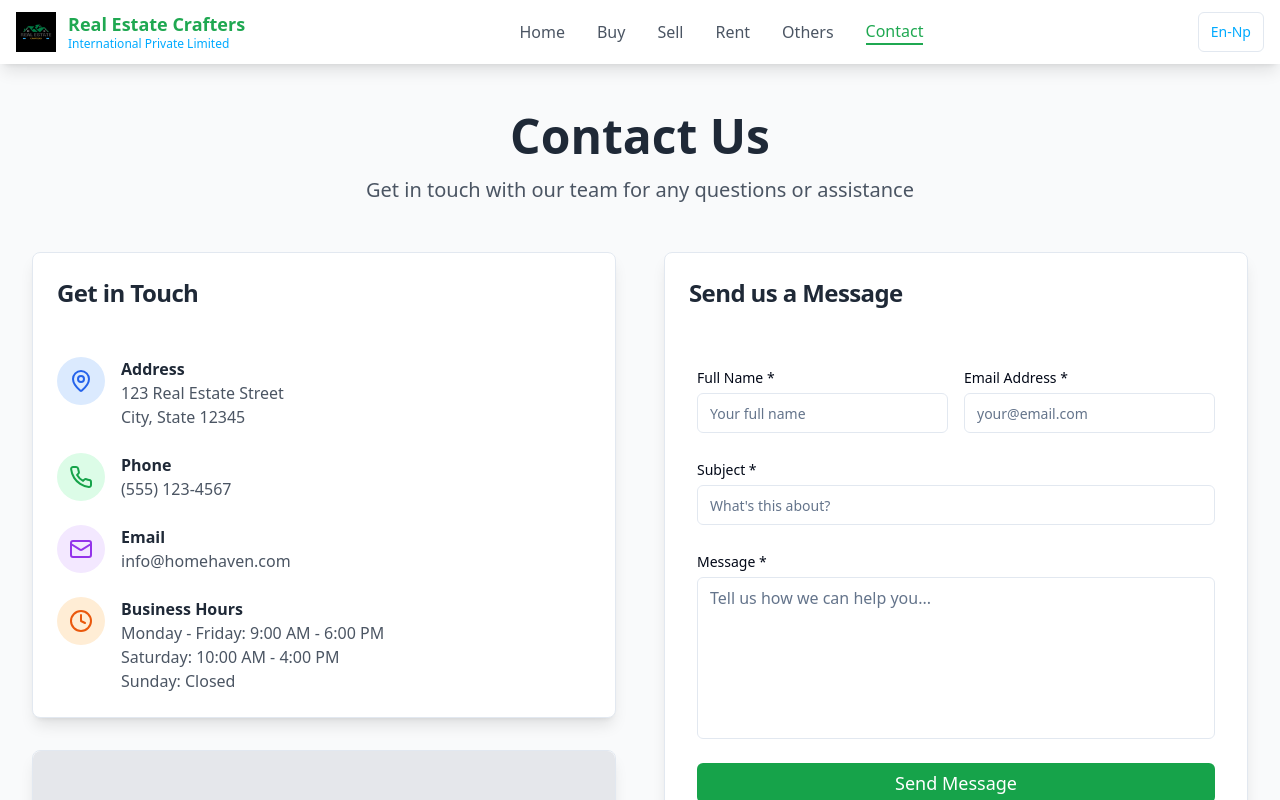
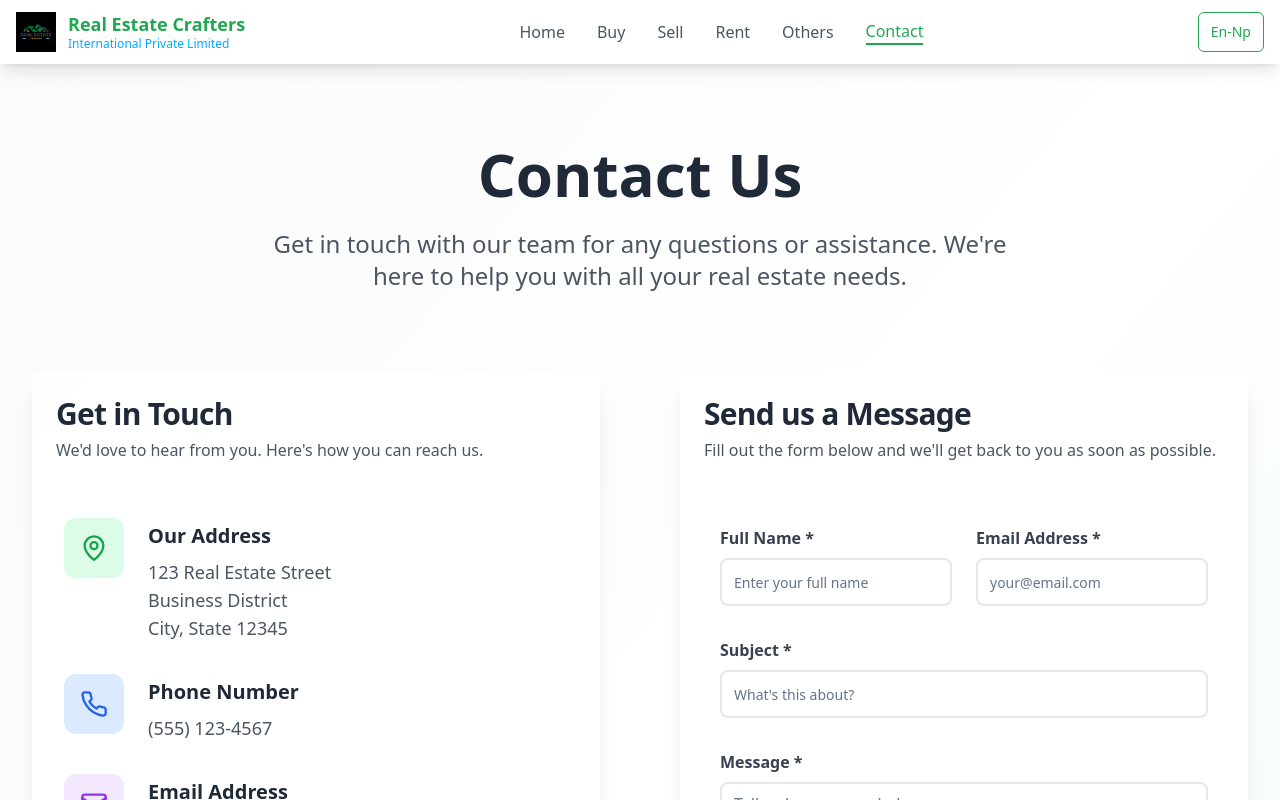
Before and after one commit to Prabesh2059/rent-repair-hub, a React (Vite) app: page /contact in a window 1280 px wide. Shown: the top 800 px of the page. Built offline with nearby package versions, Linux system fonts and the light colour scheme.

Commit message:
Fix: Contact page styling and language toggle
- Changed language toggle bar color to green.
- Improved contact page aesthetics by adjusting gaps and margins.

```diff
--- a/src/components/Navigation.tsx
+++ b/src/components/Navigation.tsx
@@ -67,12 +67,12 @@ const Navigation = () => {
             ))}
           </div>
 
-          {/* Language Toggle Only */}
+          {/* Language Toggle with Green Colors */}
           <div className="hidden md:flex items-center space-x-4">
             <Button
               variant="outline"
               onClick={toggleLanguage}
-              className="border-brand-blue text-brand-blue hover:bg-brand-blue hover:text-white px-3 py-2 h-10 min-w-[60px]"
+              className="border-brand-green text-brand-green hover:bg-brand-green hover:text-white px-3 py-2 h-10 min-w-[60px] smooth-transition"
               title={language === 'en' ? 'Switch to Nepali' : 'Switch to English'}
             >
               <span className="text-sm font-medium">
@@ -115,7 +115,7 @@ const Navigation = () => {
                     toggleLanguage();
                     setIsMenuOpen(false);
                   }}
-                  className="w-full border-brand-blue text-brand-blue hover:bg-brand-blue hover:text-white"
+                  className="w-full border-brand-green text-brand-green hover:bg-brand-green hover:text-white smooth-transition"
                 >
                   <span className="text-sm font-medium">
                     {language === 'en' ? 'En-Np' : 'Np-En'}
--- a/src/pages/Contact.tsx
+++ b/src/pages/Contact.tsx
@@ -35,61 +35,78 @@ const Contact = () => {
   };
 
   return (
-    <div className="min-h-screen bg-gray-50">
+    <div className="min-h-screen bg-gradient-to-br from-gray-50 via-white to-green-50">
       <Navigation />
 
-      <div className="max-w-7xl mx-auto px-4 sm:px-6 lg:px-8 py-8 sm:py-12">
-        {/* Header */}
-        <div className="text-center mb-8 sm:mb-12 animate-fade-in-up">
-          <h1 className="text-3xl sm:text-4xl lg:text-5xl font-bold text-gray-800 mb-4">Contact Us</h1>
-          <p className="text-gray-600 text-base sm:text-lg lg:text-xl">Get in touch with our team for any questions or assistance</p>
+      <div className="max-w-7xl mx-auto px-4 sm:px-6 lg:px-8 py-12 sm:py-16 lg:py-20">
+        {/* Header with improved spacing */}
+        <div className="text-center mb-12 sm:mb-16 lg:mb-20 animate-fade-in-up">
+          <h1 className="text-4xl sm:text-5xl lg:text-6xl font-bold text-gray-800 mb-6">
+            Contact Us
+          </h1>
+          <p className="text-gray-600 text-lg sm:text-xl lg:text-2xl max-w-3xl mx-auto leading-relaxed">
+            Get in touch with our team for any questions or assistance. We're here to help you with all your real estate needs.
+          </p>
         </div>
 
-        <div className="grid grid-cols-1 xl:grid-cols-2 gap-8 sm:gap-12">
-          {/* Contact Information */}
-          <div className="space-y-6 sm:space-y-8 animate-fade-in-left">
-            <Card className="shadow-lg hover-lift smooth-transition">
-              <CardHeader>
-                <CardTitle className="text-xl sm:text-2xl text-gray-800">Get in Touch</CardTitle>
+        <div className="grid grid-cols-1 xl:grid-cols-2 gap-12 sm:gap-16 lg:gap-20">
+          {/* Contact Information with improved spacing */}
+          <div className="space-y-8 sm:space-y-10 animate-fade-in-left">
+            <Card className="shadow-xl hover-lift smooth-transition border-0 bg-white/80 backdrop-blur-sm">
+              <CardHeader className="pb-6">
+                <CardTitle className="text-2xl sm:text-3xl text-gray-800 font-bold">Get in Touch</CardTitle>
+                <p className="text-gray-600 mt-2">We'd love to hear from you. Here's how you can reach us.</p>
               </CardHeader>
-              <CardContent className="space-y-4 sm:space-y-6 p-4 sm:p-6">
-                <div className="flex items-start space-x-3 sm:space-x-4 animate-fade-in-up animate-delay-100">
-                  <div className="bg-blue-100 p-2 sm:p-3 rounded-full flex-shrink-0 smooth-transition hover:bg-blue-200">
-                    <MapPin className="h-5 w-5 sm:h-6 sm:w-6 text-blue-600" />
+              <CardContent className="space-y-8 p-6 sm:p-8">
+                <div className="flex items-start space-x-4 sm:space-x-6 animate-fade-in-up animate-delay-100">
+                  <div className="bg-green-100 p-3 sm:p-4 rounded-xl flex-shrink-0 smooth-transition hover:bg-green-200 hover:scale-110">
+                    <MapPin className="h-6 w-6 sm:h-7 sm:w-7 text-green-600" />
                   </div>
-                  <div className="min-w-0 flex-1">
-                    <h3 className="font-semibold text-gray-800 text-sm sm:text-base">Address</h3>
-                    <p className="text-gray-600 text-sm sm:text-base">123 Real Estate Street<br />City, State 12345</p>
+                  <div className="min-w-0 flex-1 pt-1">
+                    <h3 className="font-bold text-gray-800 text-lg sm:text-xl mb-2">Our Address</h3>
+                    <p className="text-gray-600 text-base sm:text-lg leading-relaxed">
+                      123 Real Estate Street<br />
+                      Business District<br />
+                      City, State 12345
+                    </p>
                   </div>
                 </div>
 
-                <div className="flex items-start space-x-3 sm:space-x-4 animate-fade-in-up animate-delay-200">
-                  <div className="bg-green-100 p-2 sm:p-3 rounded-full flex-shrink-0 smooth-transition hover:bg-green-200">
-                    <Phone className="h-5 w-5 sm:h-6 sm:w-6 text-green-600" />
+                <div className="flex items-start space-x-4 sm:space-x-6 animate-fade-in-up animate-delay-200">
+                  <div className="bg-blue-100 p-3 sm:p-4 rounded-xl flex-shrink-0 smooth-transition hover:bg-blue-200 hover:scale-110">
+                    <Phone className="h-6 w-6 sm:h-7 sm:w-7 text-blue-600" />
                   </div>
-                  <div className="min-w-0 flex-1">
-                    <h3 className="font-semibold text-gray-800 text-sm sm:text-base">Phone</h3>
-                    <p className="text-gray-600 text-sm sm:text-base">(555) 123-4567</p>
+                  <div className="min-w-0 flex-1 pt-1">
+                    <h3 className="font-bold text-gray-800 text-lg sm:text-xl mb-2">Phone Number</h3>
+                    <p className="text-gray-600 text-base sm:text-lg">
+                      <a href="tel:+15551234567" className="hover:text-blue-600 smooth-transition">
+                        (555) 123-4567
+                      </a>
+                    </p>
                   </div>
                 </div>
 
-                <div className="flex items-start space-x-3 sm:space-x-4 animate-fade-in-up animate-delay-300">
-                  <div className="bg-purple-100 p-2 sm:p-3 rounded-full flex-shrink-0 smooth-transition hover:bg-purple-200">
-                    <Mail className="h-5 w-5 sm:h-6 sm:w-6 text-purple-600" />
+                <div className="flex items-start space-x-4 sm:space-x-6 animate-fade-in-up animate-delay-300">
+                  <div className="bg-purple-100 p-3 sm:p-4 rounded-xl flex-shrink-0 smooth-transition hover:bg-purple-200 hover:scale-110">
+                    <Mail className="h-6 w-6 sm:h-7 sm:w-7 text-purple-600" />
                   </div>
-                  <div className="min-w-0 flex-1">
-                    <h3 className="font-semibold text-gray-800 text-sm sm:text-base">Email</h3>
-                    <p className="text-gray-600 text-sm sm:text-base">info@homehaven.com</p>
+                  <div className="min-w-0 flex-1 pt-1">
+                    <h3 className="font-bold text-gray-800 text-lg sm:text-xl mb-2">Email Address</h3>
+                    <p className="text-gray-600 text-base sm:text-lg">
+                      <a href="mailto:info@homehaven.com" className="hover:text-purple-600 smooth-transition">
+                        info@homehaven.com
+                      </a>
+                    </p>
                   </div>
                 </div>
 
-                <div className="flex items-start space-x-3 sm:space-x-4 animate-fade-in-up animate-delay-400">
-                  <div className="bg-orange-100 p-2 sm:p-3 rounded-full flex-shrink-0 smooth-transition hover:bg-orange-200">
-                    <Clock className="h-5 w-5 sm:h-6 sm:w-6 text-orange-600" />
+                <div className="flex items-start space-x-4 sm:space-x-6 animate-fade-in-up animate-delay-400">
+                  <div className="bg-orange-100 p-3 sm:p-4 rounded-xl flex-shrink-0 smooth-transition hover:bg-orange-200 hover:scale-110">
+                    <Clock className="h-6 w-6 sm:h-7 sm:w-7 text-orange-600" />
                   </div>
-                  <div className="min-w-0 flex-1">
-                    <h3 className="font-semibold text-gray-800 text-sm sm:text-base">Business Hours</h3>
-                    <p className="text-gray-600 text-sm sm:text-base">
+                  <div className="min-w-0 flex-1 pt-1">
+                    <h3 className="font-bold text-gray-800 text-lg sm:text-xl mb-2">Business Hours</h3>
+                    <p className="text-gray-600 text-base sm:text-lg leading-relaxed">
                       Monday - Friday: 9:00 AM - 6:00 PM<br />
                       Saturday: 10:00 AM - 4:00 PM<br />
                       Sunday: Closed
@@ -99,39 +116,49 @@ const Contact = () => {
               </CardContent>
             </Card>
 
-            {/* Map Placeholder */}
-            <Card className="shadow-lg hover-lift animate-scale-in animate-delay-300">
+            {/* Enhanced Map Placeholder */}
+            <Card className="shadow-xl hover-lift animate-scale-in animate-delay-300 border-0 bg-white/80 backdrop-blur-sm overflow-hidden">
               <CardContent className="p-0">
-                <div className="h-48 sm:h-64 bg-gray-200 rounded-lg flex items-center justify-center">
-                  <p className="text-gray-500 text-sm sm:text-base">Interactive Map Coming Soon</p>
+                <div className="h-64 sm:h-72 bg-gradient-to-br from-gray-200 to-gray-300 flex items-center justify-center relative">
+                  <div className="text-center">
+                    <MapPin className="h-12 w-12 text-gray-500 mx-auto mb-4" />
+                    <p className="text-gray-600 text-lg font-medium">Interactive Map</p>
+                    <p className="text-gray-500 text-sm">Coming Soon</p>
+                  </div>
+                  <div className="absolute inset-0 bg-gradient-to-t from-black/10 to-transparent"></div>
                 </div>
               </CardContent>
             </Card>
           </div>
 
-          {/* Contact Form */}
-          <Card className="shadow-lg hover-lift animate-fade-in-right">
-            <CardHeader>
-              <CardTitle className="text-xl sm:text-2xl text-gray-800">Send us a Message</CardTitle>
+          {/* Enhanced Contact Form */}
+          <Card className="shadow-xl hover-lift animate-fade-in-right border-0 bg-white/90 backdrop-blur-sm">
+            <CardHeader className="pb-6">
+              <CardTitle className="text-2xl sm:text-3xl text-gray-800 font-bold">Send us a Message</CardTitle>
+              <p className="text-gray-600 mt-2">Fill out the form below and we'll get back to you as soon as possible.</p>
             </CardHeader>
-            <CardContent className="p-4 sm:p-6 lg:p-8">
-              <form onSubmit={handleSubmit} className="space-y-4 sm:space-y-6">
-                <div className="grid grid-cols-1 sm:grid-cols-2 gap-4">
+            <CardContent className="p-6 sm:p-8 lg:p-10">
+              <form onSubmit={handleSubmit} className="space-y-6 sm:space-y-8">
+                <div className="grid grid-cols-1 sm:grid-cols-2 gap-6">
                   <div className="animate-fade-in-up animate-delay-100">
-                    <Label htmlFor="name" className="text-sm font-medium">Full Name *</Label>
+                    <Label htmlFor="name" className="text-base font-semibold text-gray-700 mb-2 block">
+                      Full Name *
+                    </Label>
                     <Input
                       id="name"
                       name="name"
                       value={formData.name}
                       onChange={handleInputChange}
-                      placeholder="Your full name"
+                      placeholder="Enter your full name"
                       required
-                      className="mt-1 text-sm sm:text-base smooth-transition"
+                      className="h-12 text-base border-2 border-gray-200 focus:border-green-500 smooth-transition rounded-lg"
                     />
                   </div>
 
                   <div className="animate-fade-in-up animate-delay-200">
-                    <Label htmlFor="email" className="text-sm font-medium">Email Address *</Label>
+                    <Label htmlFor="email" className="text-base font-semibold text-gray-700 mb-2 block">
+                      Email Address *
+                    </Label>
                     <Input
                       id="email"
                       name="email"
@@ -140,13 +167,15 @@ const Contact = () => {
                       onChange={handleInputChange}
                       placeholder="your@email.com"
                       required
-                      className="mt-1 text-sm sm:text-base smooth-transition"
+                      className="h-12 text-base border-2 border-gray-200 focus:border-green-500 smooth-transition rounded-lg"
                     />
                   </div>
                 </div>
 
                 <div className="animate-fade-in-up animate-delay-300">
-                  <Label htmlFor="subject" className="text-sm font-medium">Subject *</Label>
+                  <Label htmlFor="subject" className="text-base font-semibold text-gray-700 mb-2 block">
+                    Subject *
+                  </Label>
                   <Input
                     id="subject"
                     name="subject"
@@ -154,12 +183,14 @@ const Contact = () => {
                     onChange={handleInputChange}
                     placeholder="What's this about?"
                     required
-                    className="mt-1 text-sm sm:text-base smooth-transition"
+                    className="h-12 text-base border-2 border-gray-200 focus:border-green-500 smooth-transition rounded-lg"
                   />
                 </div>
 
                 <div className="animate-fade-in-up animate-delay-400">
-                  <Label htmlFor="message" className="text-sm font-medium">Message *</Label>
+                  <Label htmlFor="message" className="text-base font-semibold text-gray-700 mb-2 block">
+                    Message *
+                  </Label>
                   <Textarea
                     id="message"
                     name="message"
@@ -168,12 +199,15 @@ const Contact = () => {
                     placeholder="Tell us how we can help you..."
                     required
                     rows={6}
-                    className="mt-1 text-sm sm:text-base resize-none smooth-transition"
+                    className="text-base border-2 border-gray-200 focus:border-green-500 resize-none smooth-transition rounded-lg"
                   />
                 </div>
 
-                <div className="animate-fade-in-up animate-delay-500">
-                  <Button type="submit" className="w-full bg-green-600 hover:bg-green-700 text-base sm:text-lg py-2 sm:py-3 smooth-transition hover-lift">
+                <div className="animate-fade-in-up animate-delay-500 pt-4">
+                  <Button
+                    type="submit"
+                    className="w-full h-14 bg-green-600 hover:bg-green-700 text-lg font-semibold py-4 smooth-transition hover-lift shadow-lg hover:shadow-xl rounded-lg"
+                  >
                     Send Message
                   </Button>
                 </div>
@@ -181,6 +215,9 @@ const Contact = () => {
             </CardContent>
           </Card>
         </div>
+
+        {/* Additional spacing at bottom */}
+        <div className="mt-16 sm:mt-20 lg:mt-24"></div>
       </div>
     </div>
   );
```
